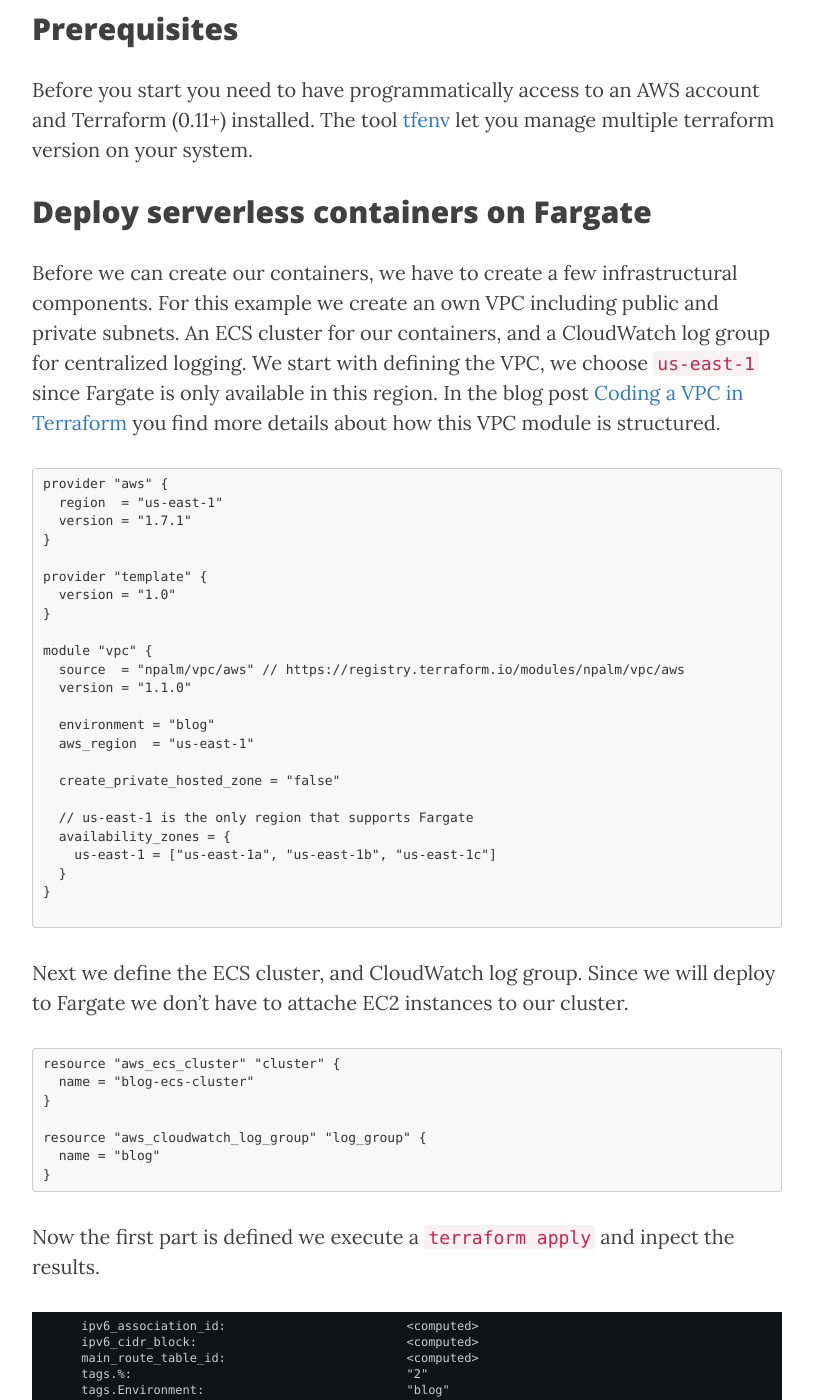
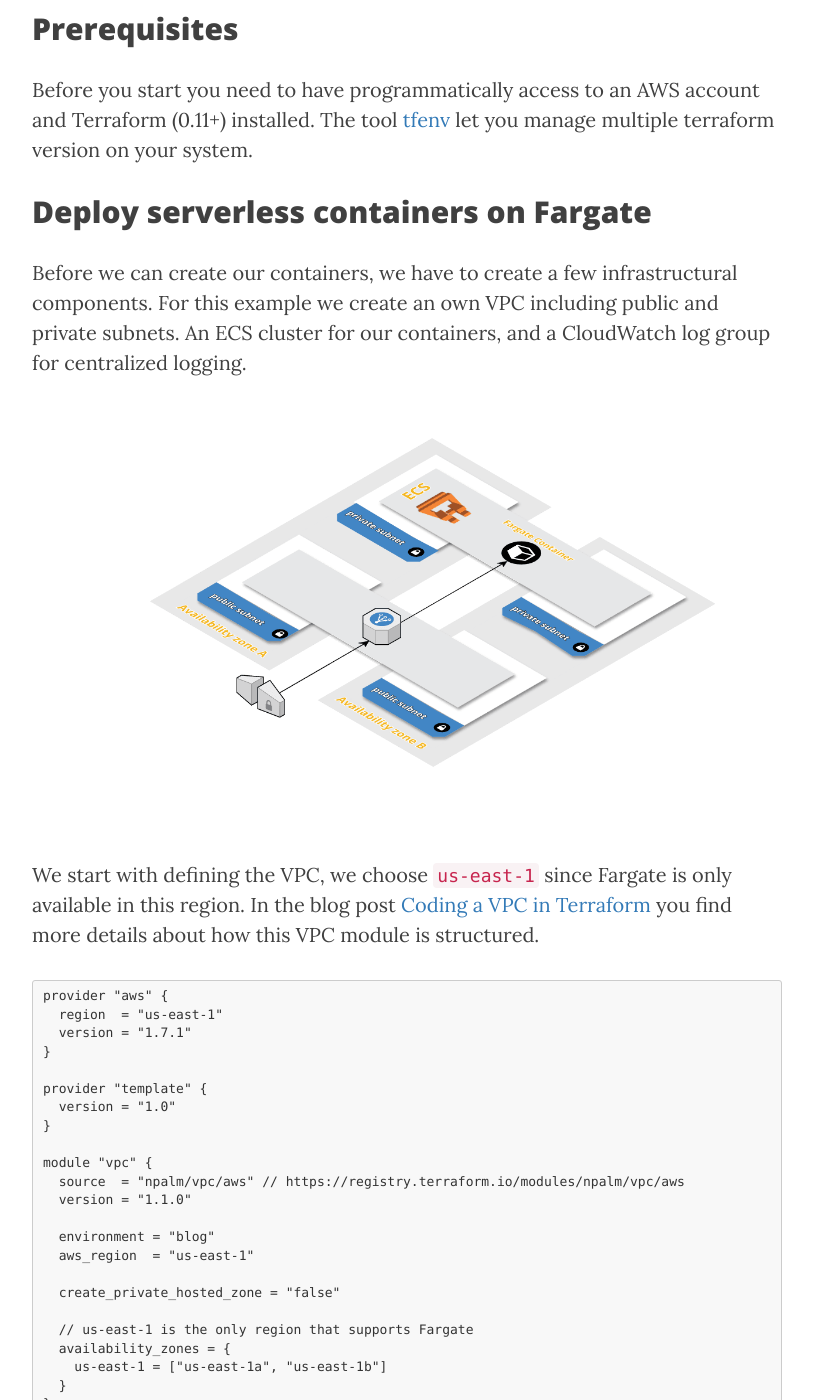
Before and after one commit to 040code/040code, a Jekyll site: the page built from _posts/2018-01-25-fargate_with_terraform.md, in a window 1280 px wide and 1400 px high, scrolled down 1202 px. Shown: the whole window, without its empty margins (233-1046 px from the left). Built offline with Jekyll 4.4.1, drawn with Linux system fonts in a browser that asks for light colours; nearby versions of some CDN libraries.

Commit message:
Add cloud diagram

````diff
--- a/_posts/2018-01-25-fargate_with_terraform.md
+++ b/_posts/2018-01-25-fargate_with_terraform.md
@@ -20,7 +20,13 @@
 Before you start you need to have programmatically access to an AWS account and Terraform (0.11+) installed. The tool [tfenv](http://brewformulas.org/Tfenv) let you manage multiple terraform version on your system.
 
 ## Deploy serverless containers on Fargate
-Before we can create our containers, we have to create a few infrastructural components. For this example we create an own VPC including public and private subnets. An ECS cluster for our containers, and a CloudWatch log group for centralized logging. We start with defining the VPC, we choose `us-east-1` since Fargate is only available in this region. In the blog post [Coding a VPC in Terraform](/2017/06/18/terraform-aws-vpc/) you find more details about how this VPC module is structured.
+Before we can create our containers, we have to create a few infrastructural components. For this example we create an own VPC including public and private subnets. An ECS cluster for our containers, and a CloudWatch log group for centralized logging.
+
+<a href="#">
+    <img src="{{ site.baseurl }}/assets/2018-01-25_fargate/img/ecs-fargate-diagram.png" alt="Fargate">
+</a>
+
+We start with defining the VPC, we choose `us-east-1` since Fargate is only available in this region. In the blog post [Coding a VPC in Terraform](/2017/06/18/terraform-aws-vpc/) you find more details about how this VPC module is structured.
 
 ```
 provider "aws" {
@@ -43,7 +49,7 @@
 
   // us-east-1 is the only region that supports Fargate
   availability_zones = {
-    us-east-1 = ["us-east-1a", "us-east-1b", "us-east-1c"]
+    us-east-1 = ["us-east-1a", "us-east-1b"]
   }
 }
 
````
Also changed, not shown: assets/2018-01-25_fargate/img/ecs-fargate-diagram.png (added).
